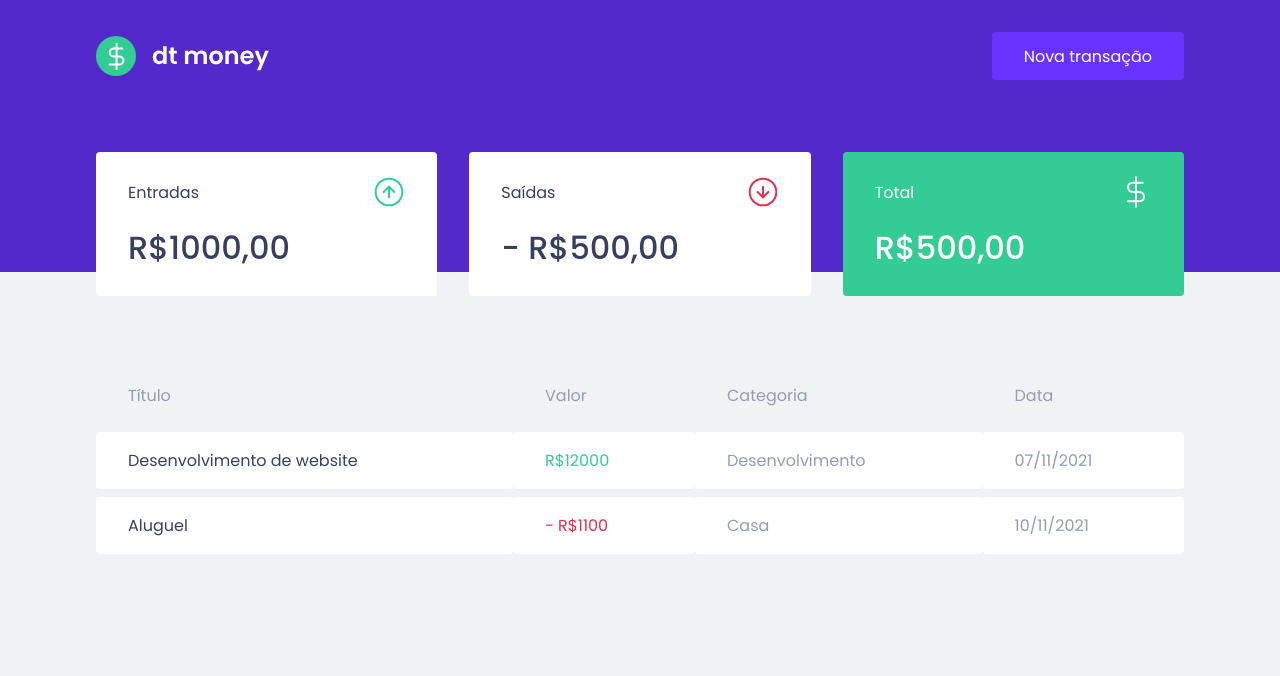
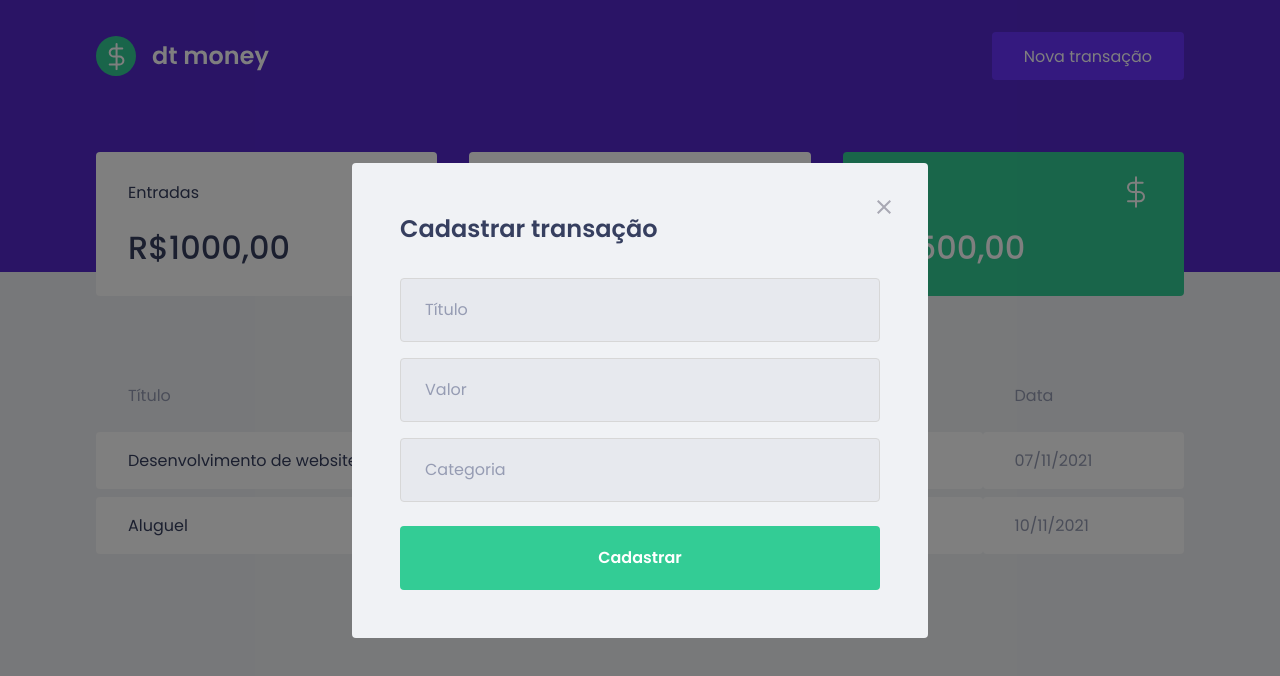
Before and after one commit to cesarakt/money-app, a React (Create React App) app: page / in a window 1280 px wide. Both pictures are taken after a click on the button "Nova transação". Shown: the top 676 px of the page. Built offline with nearby package versions, Linux system fonts and the light colour scheme; no server answers; what miragejs would draw is missing.

Commit message:
NewTransactionModal Styled

```diff
--- a/package.json
+++ b/package.json
@@ -7,6 +7,7 @@
     "miragejs": "^0.1.43",
     "react": "^17.0.2",
     "react-dom": "^17.0.2",
+    "react-modal": "^3.14.4",
     "react-scripts": "4.0.3",
     "styled-components": "^5.3.3",
     "web-vitals": "^1.0.1"
@@ -19,6 +20,7 @@
     "@types/node": "^12.0.0",
     "@types/react": "^17.0.0",
     "@types/react-dom": "^17.0.0",
+    "@types/react-modal": "^3.13.1",
     "@types/styled-components": "^5.1.17",
     "typescript": "^4.1.2"
   },
--- a/src/App.tsx
+++ b/src/App.tsx
@@ -1,12 +1,34 @@
+import { useState } from 'react'
+import Modal from 'react-modal'
+
 import { Dashboard } from './components/Dashboard'
 import { Header } from './components/Header'
+import { NewTransactionModal } from './components/NewTransactionModal'
+
 import { GlobalStyle } from './styles/global'
 
+Modal.setAppElement('#root')
+
 export function App() {
+  const [isNewTransactionModalOpen, setIsNewTransactionModalOpen] =
+    useState(false)
+
+  function handleOpenNewTransactionModal() {
+    setIsNewTransactionModalOpen(true)
+  }
+
+  function handleCloseNewTransactionModal() {
+    setIsNewTransactionModalOpen(false)
+  }
+
   return (
     <>
-      <Header />
+      <Header onOpenNewTransactionModal={handleOpenNewTransactionModal} />
       <Dashboard />
+      <NewTransactionModal
+        isOpen={isNewTransactionModalOpen}
+        onRequestClose={handleCloseNewTransactionModal}
+      />
       <GlobalStyle />
     </>
   )
--- a/src/components/Header/index.tsx
+++ b/src/components/Header/index.tsx
@@ -2,12 +2,18 @@
 
 import logo from '../../assets/logo.svg'
 
-export function Header() {
+interface HeaderProps {
+  onOpenNewTransactionModal: () => void
+}
+
+export function Header({ onOpenNewTransactionModal }: HeaderProps) {
   return (
     <Container>
       <Content>
         <img src={logo} alt="moneyApp" />
-        <button type="button">Nova transação</button>
+        <button type="button" onClick={onOpenNewTransactionModal}>
+          Nova transação
+        </button>
       </Content>
     </Container>
   )
--- /dev/null
+++ b/src/components/NewTransactionModal/index.tsx
@@ -0,0 +1,42 @@
+import Modal from 'react-modal'
+import closeImg from '../../assets/close.svg'
+import { Container } from './styles'
+
+interface NewTransactionModalProps {
+  isOpen: boolean
+  onRequestClose: () => void
+}
+
+export function NewTransactionModal({
+  isOpen,
+  onRequestClose
+}: NewTransactionModalProps) {
+  return (
+    <Modal
+      isOpen={isOpen}
+      onRequestClose={onRequestClose}
+      overlayClassName="react-modal-overlay"
+      className="react-modal-content"
+    >
+      <button
+        type="button"
+        onClick={onRequestClose}
+        className="react-modal-close"
+      >
+        <img src={closeImg} alt="Fechar modal" />
+      </button>
+
+      <Container>
+        <h2>Cadastrar transação</h2>
+
+        <input placeholder="Título" />
+
+        <input type="number" placeholder="Valor" />
+
+        <input type="number" placeholder="Categoria" />
+
+        <button type="submit">Cadastrar</button>
+      </Container>
+    </Modal>
+  )
+}
--- /dev/null
+++ b/src/components/NewTransactionModal/styles.ts
@@ -0,0 +1,50 @@
+import styled from 'styled-components'
+
+export const Container = styled.form`
+  h2 {
+    color: var(--text-title);
+    font-size: 1.5rem;
+    margin-bottom: 2rem;
+  }
+
+  input {
+    width: 100%;
+    padding: 0 1.5rem;
+    height: 4rem;
+    border-radius: 0.25rem;
+
+    border: 1px solid #d7d7d7;
+    background: #e7e9ee;
+
+    font-weight: 400;
+    font-size: 1rem;
+
+    &::placeholder {
+      color: var(--text-body);
+    }
+
+    & + input {
+      margin-top: 1rem;
+    }
+  }
+
+  button[type='submit'] {
+    width: 100%;
+    padding: 0 1.5rem;
+    height: 4rem;
+    background: var(--green);
+    color: #fff;
+
+    border-radius: 0.25rem;
+    border: 0;
+    font-size: 1rem;
+    font-weight: 600;
+    margin-top: 1.5rem;
+
+    transition: filter 0.2s;
+
+    &:hover {
+      filter: brightness(0.9);
+    }
+  }
+`
--- a/src/styles/global.ts
+++ b/src/styles/global.ts
@@ -51,5 +51,43 @@
         cursor: not-allowed;
     }
 
+    .react-modal-overlay {
+        background: rgba(0, 0, 0, 0.5);
+
+        position: fixed;
+        top: 0;
+        bottom: 0;
+        left: 0;
+        right: 0;
+
+        display: flex;
+        justify-content: center;
+        align-items: center;
+
+    }
+
+    .react-modal-content {
+        width: 100%;
+        max-width: 576px;
+        background: var(--background);
+        padding: 3rem;
+
+        position: relative;
+        border-radius: 0.25rem ;
+    }
+
+    .react-modal-close {
+        position: absolute;
+        right: 1.5rem;
+        top: 1.5rem;
+        border: 0;
+        background: transparent;
+
+        transition: filter 0.2s;
+
+        &:hover{
+            filter: brightness(0.8);
+        }
+    }
 
 `
```
Also changed, not shown: 1 other file (tests, documents, lock files or other folders).
